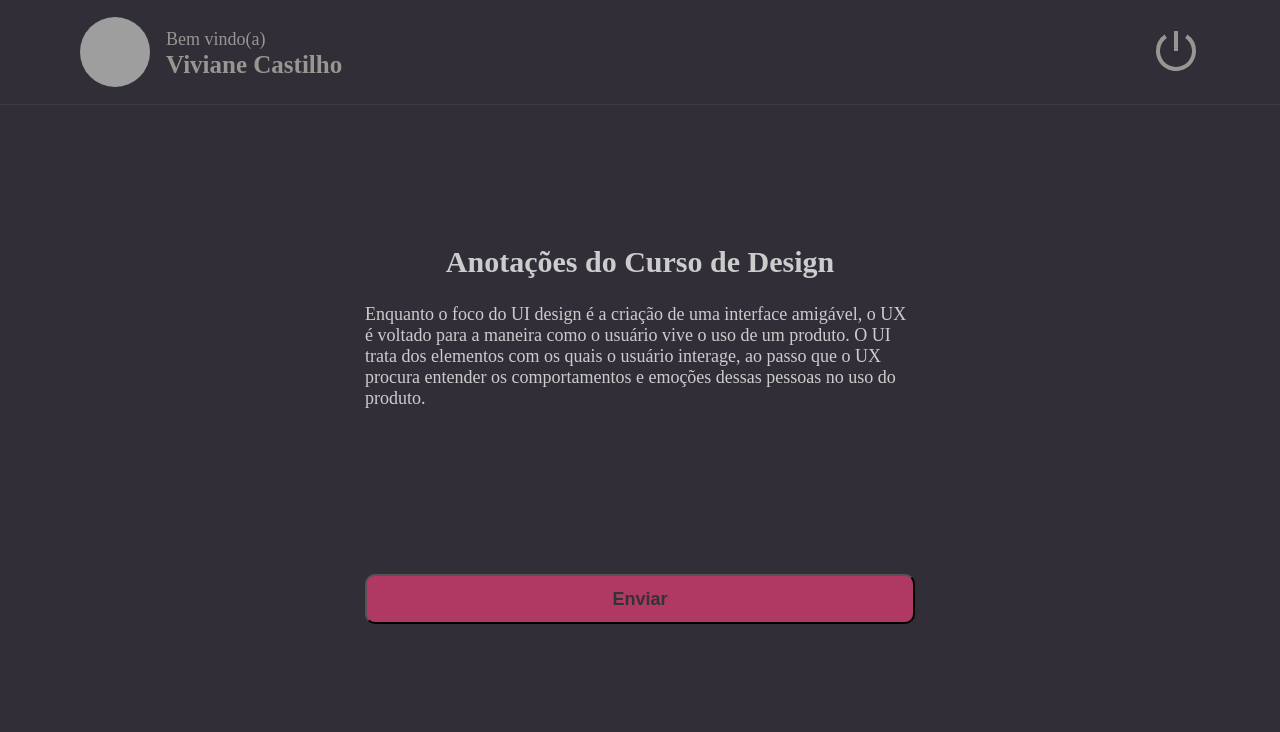
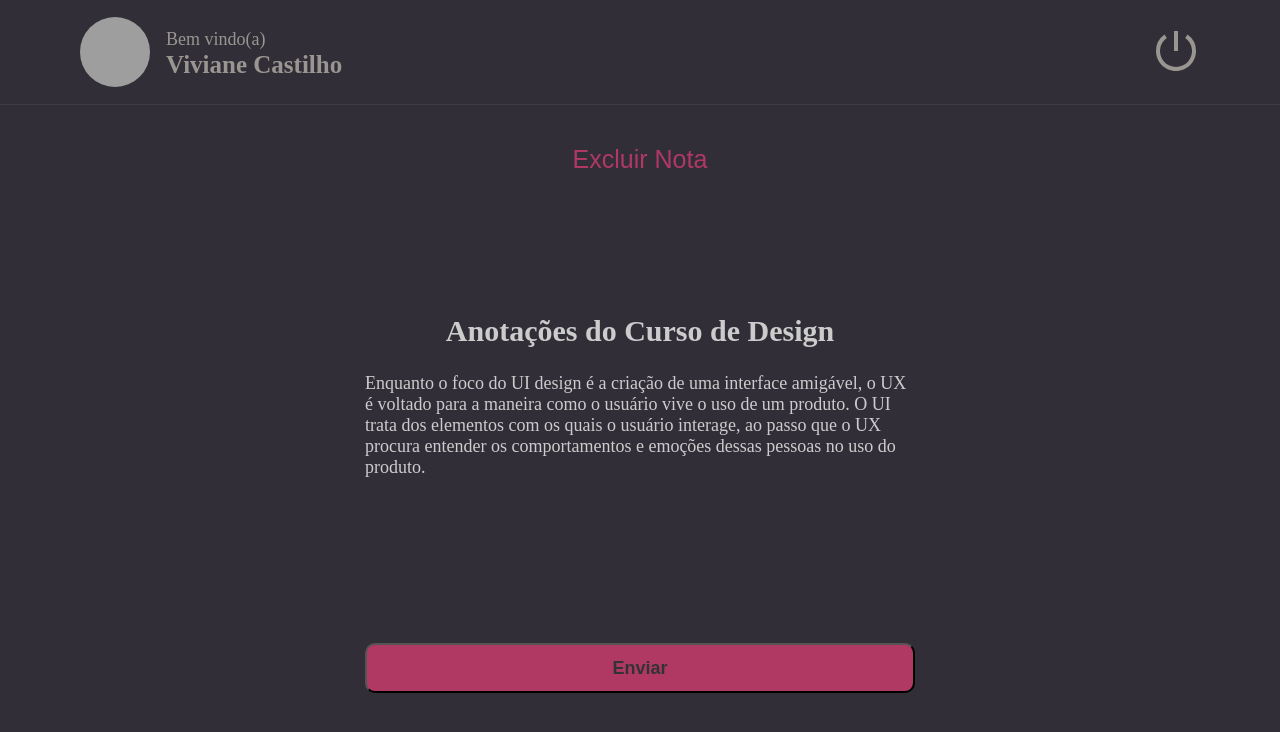
Before and after one commit to Vivicastilho/simplenotes, a React (Vite) app: page / in a window 1280 px wide. Shown: the top 732 px of the page. Built offline with nearby package versions, Linux system fonts and the light colour scheme; grey boxes are pictures that could not be loaded.

Commit message:
Button Text

```diff
--- a/src/Components/ButtonText/index.jsx
+++ b/src/Components/ButtonText/index.jsx
@@ -0,0 +1,9 @@
+import { Container } from './styles';
+
+export function ButtonText({ title, ...rest }) {
+  return (
+    <Container type="button" {...rest}>
+      {title}
+    </Container>
+  );
+}
--- a/src/Components/ButtonText/styles.js
+++ b/src/Components/ButtonText/styles.js
@@ -0,0 +1,9 @@
+import styled from 'styled-components';
+
+export const Container = styled.button`
+  border: none;
+  background: none;
+  font-size: 25px;
+
+  color: ${({ theme }) => theme.COLORS.PRIMARY_COLOR};
+`;
--- a/src/pages/Details/index.jsx
+++ b/src/pages/Details/index.jsx
@@ -1,4 +1,5 @@
 import { Button } from '../../Components/Button';
+import { ButtonText } from '../../Components/ButtonText';
 import { Header } from '../../Components/Header';
 import { Container, Content } from './styles';
 
@@ -6,6 +7,7 @@
   return (
     <Container>
       <Header />
+      <ButtonText title="Excluir Nota" />
       <Content>
         <div>
           <h1>Anotações do Curso de Design</h1>
```
Also changed, not shown: src/Components/Links/index.jsx (added), src/Components/Links/styles.js (added), src/Components/Tags/index.jsx (added), src/Components/Tags/styles.js (added).
